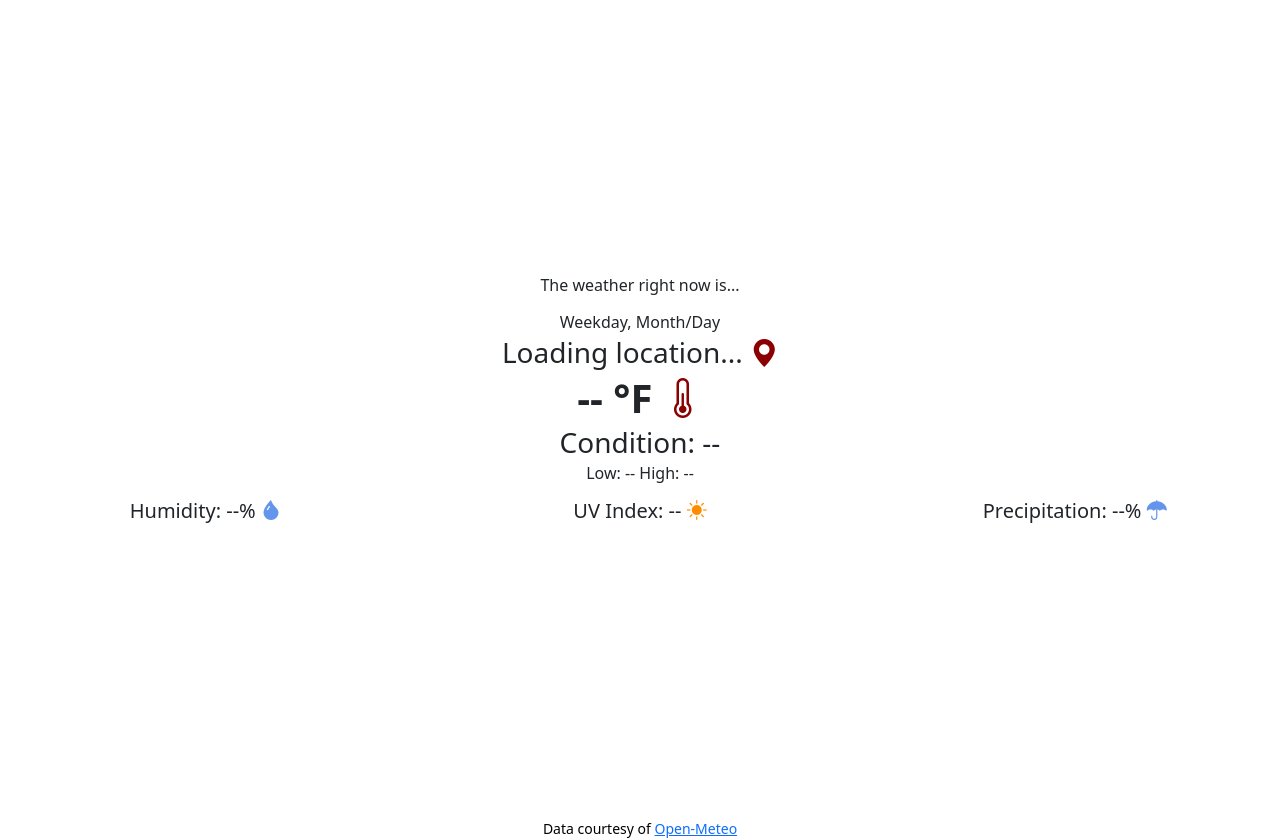
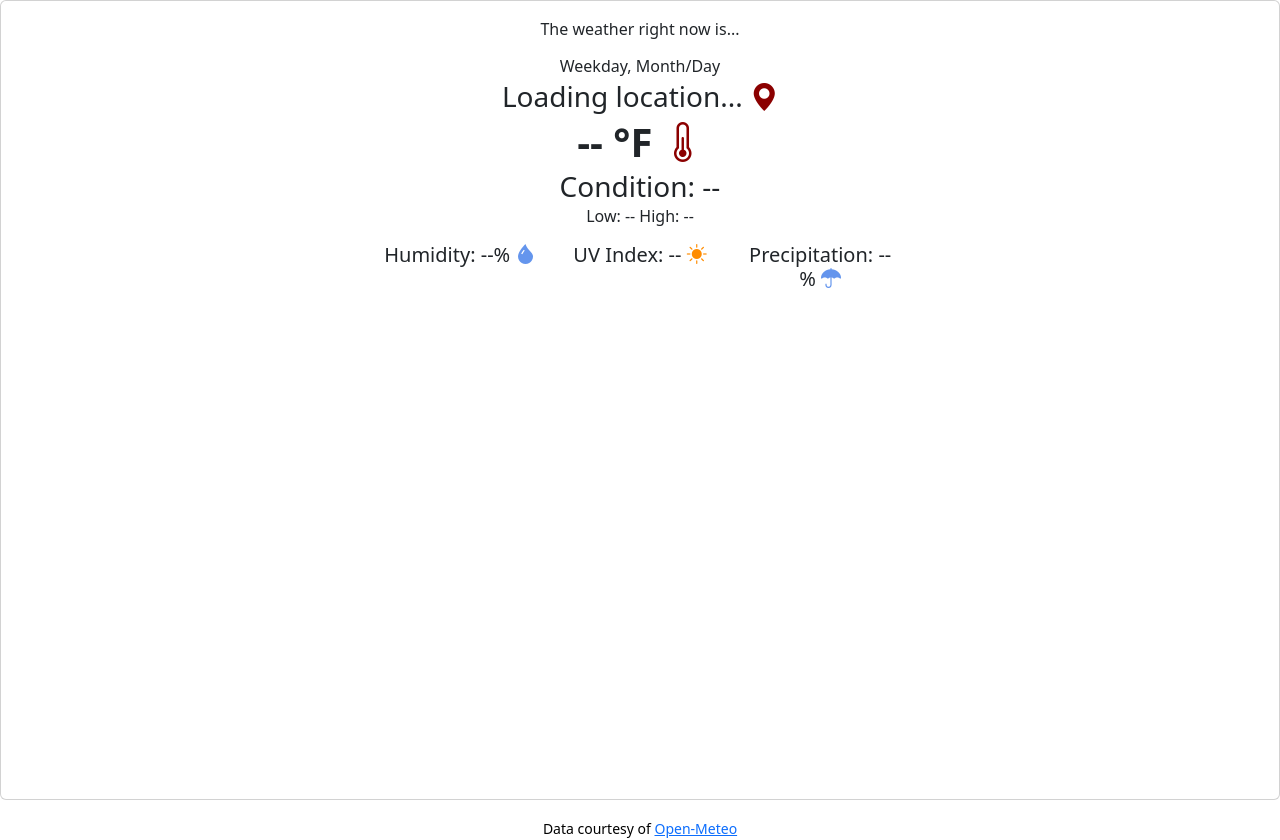
Before and after one commit to jjComia/jjComia.github.io, a plain HTML site: page index.html in a window 1280 px wide. Drawn offline with nearby package versions, Linux system fonts and the light colour scheme.

Commit message:
trying to change

```diff
--- a/index.html
+++ b/index.html
@@ -16,7 +16,7 @@
 
 </head>
 <body>
-    <div class="card-fullCard">
+    <div class="card fullCard">
         <div class="card-body">
             <p class="text-center">The weather right now is...</p>
             <h6 class="text-center mb-1">Weekday, Month/Day</h6>
--- a/weather.css
+++ b/weather.css
@@ -21,7 +21,7 @@ footer {
 .card-body {
     transition: background 0.5s ease-in-out, color 0.5s ease-in-out;
 }
-.card-fullCard{
+.fullCard{
     width: 100vw;
     height: 100vh;
     display: flex;
```
